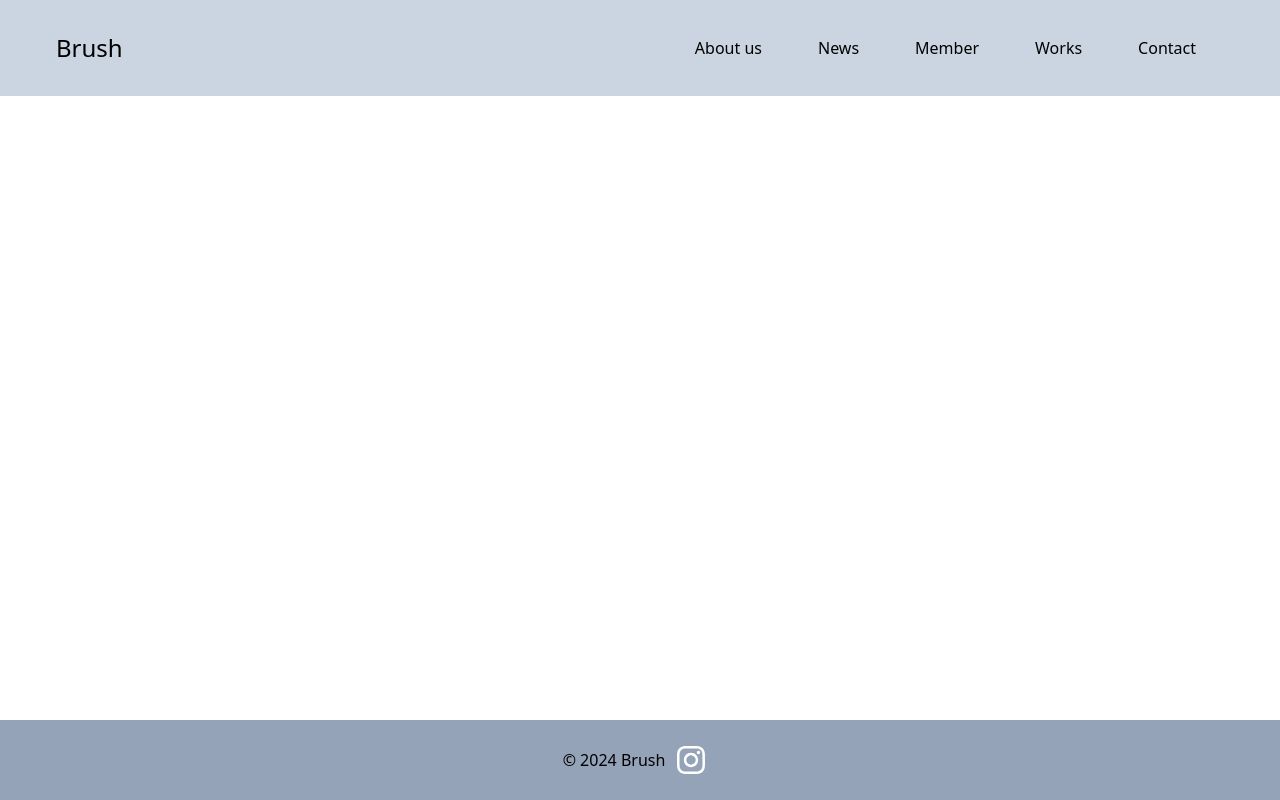
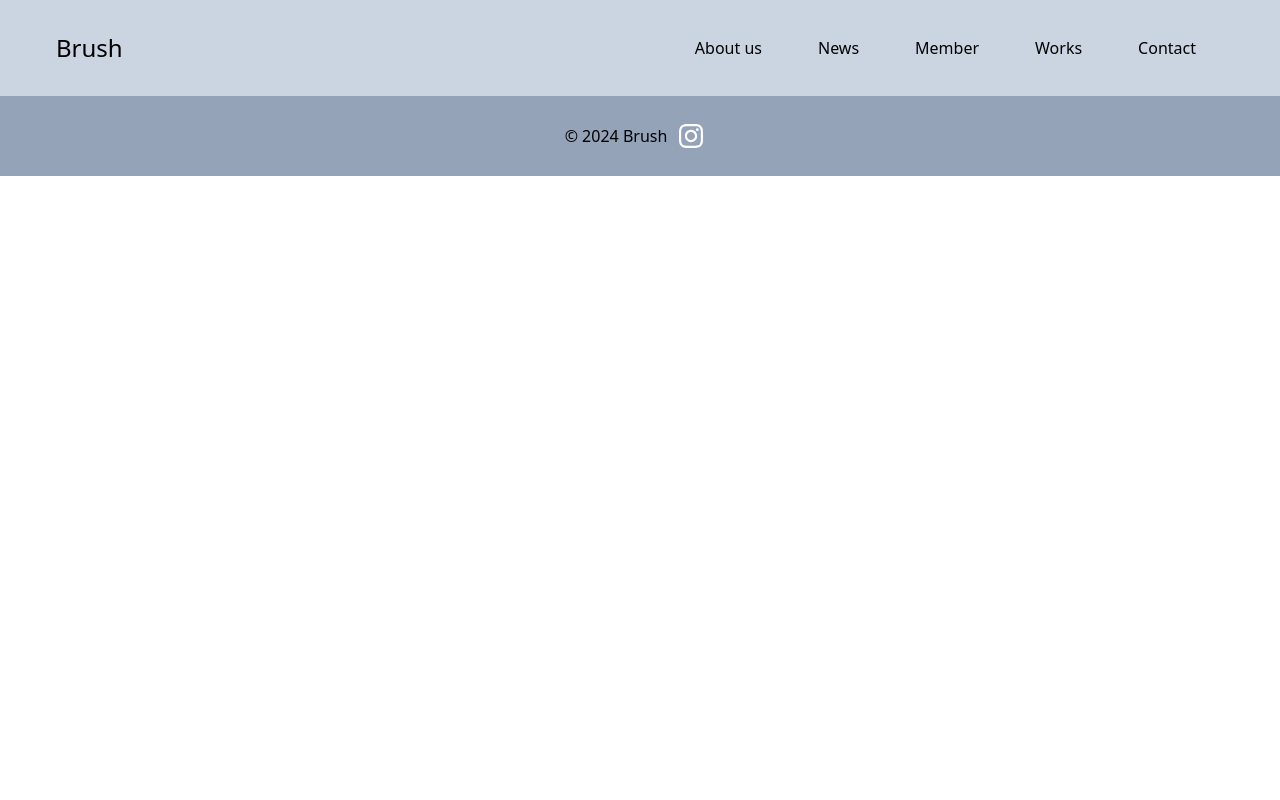
Before and after one commit to yui-szk/brush-hp, a Next.js app: page / in a window 1280 px wide. Built offline with nearby package versions, Linux system fonts and the light colour scheme.

Commit message:
インスタアイコンにリンクを追加

```diff
--- a/src/app/page.tsx
+++ b/src/app/page.tsx
@@ -3,8 +3,9 @@ import { Footer } from "@/components/footer";
 
 export default function Page() {
   return (
-    <div className="flex min-h-svh flex-col">
+    <div className="flex min-h-screen flex-col">
       <Header />
+      <main className="max-w-none"></main>
       <Footer />
     </div>
   );
--- a/src/components/footer.tsx
+++ b/src/components/footer.tsx
@@ -1,16 +1,18 @@
 import Image from "next/image";
+import Link from "next/link";
 
 export function Footer() {
   return (
-    <footer className="mt-auto flex h-20 items-center justify-center bg-slate-400">
+    <footer className="flex h-20 items-center justify-center bg-slate-400">
       <p>&copy; 2024 Brush</p>
-      <Image
-        className="m-3"
-        src="/Instagram.svg"
-        alt="Instagram icon"
-        width={28}
-        height={28}
-      />
+      <Link href="https://www.instagram.com/brush_myu/" className="m-3">
+        <Image
+          src="/Instagram.svg"
+          alt="Instagram icon"
+          width={24}
+          height={24}
+        />
+      </Link>
     </footer>
   );
 }
```
